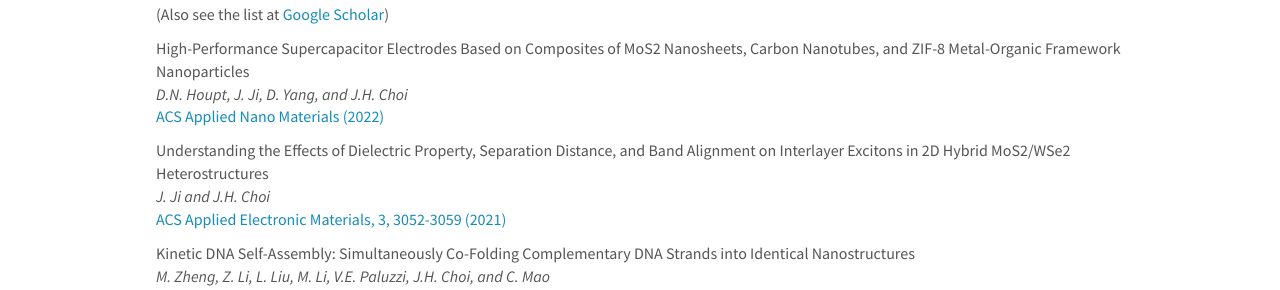
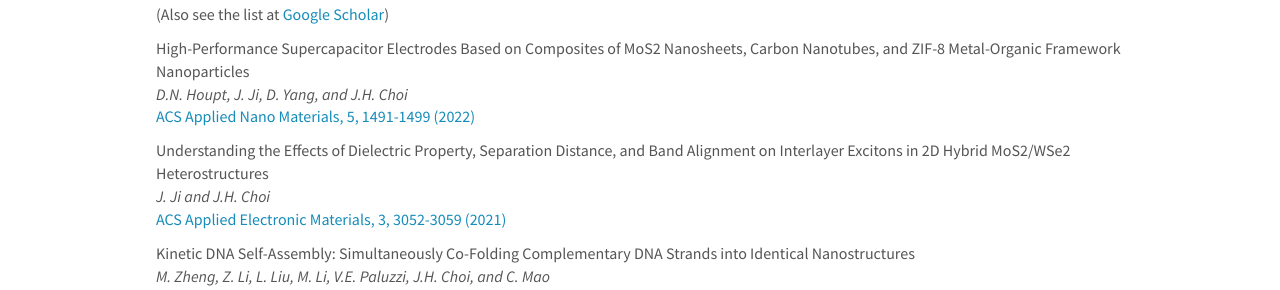
Before and after one commit to choidnalab/choidnalab.github.io, a Jekyll site: the page built from _pages/publications.md, in a window 1280 px wide and 900 px high. Shown: the part 145-435 px from the top of the window. Built offline with Jekyll 4.4.1, drawn with Linux system fonts in a browser that asks for light colours; nearby versions of some CDN libraries.

Commit message:
Update publist.yml

```diff
--- a/_data/publist.yml
+++ b/_data/publist.yml
@@ -4,7 +4,7 @@
   authors: D.N. Houpt, J. Ji, D. Yang, and J.H. Choi
   link:
     url: https://pubs.acs.org/doi/10.1021/acsanm.1c04065
-    display: ACS Applied Nano Materials (2022)
+    display: ACS Applied Nano Materials, 5, 1491-1499 (2022)
   highlight: 0
   news2:
 
```
